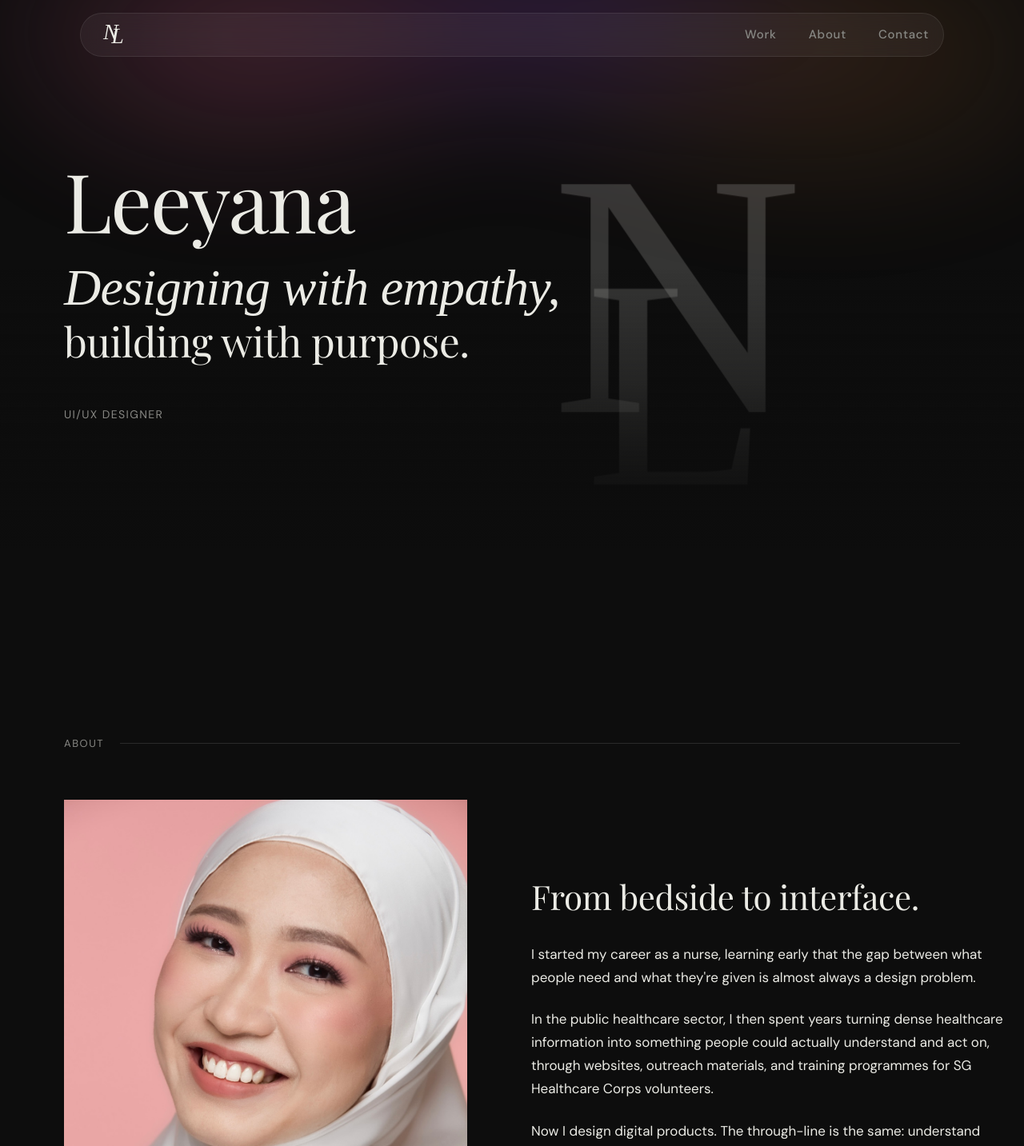
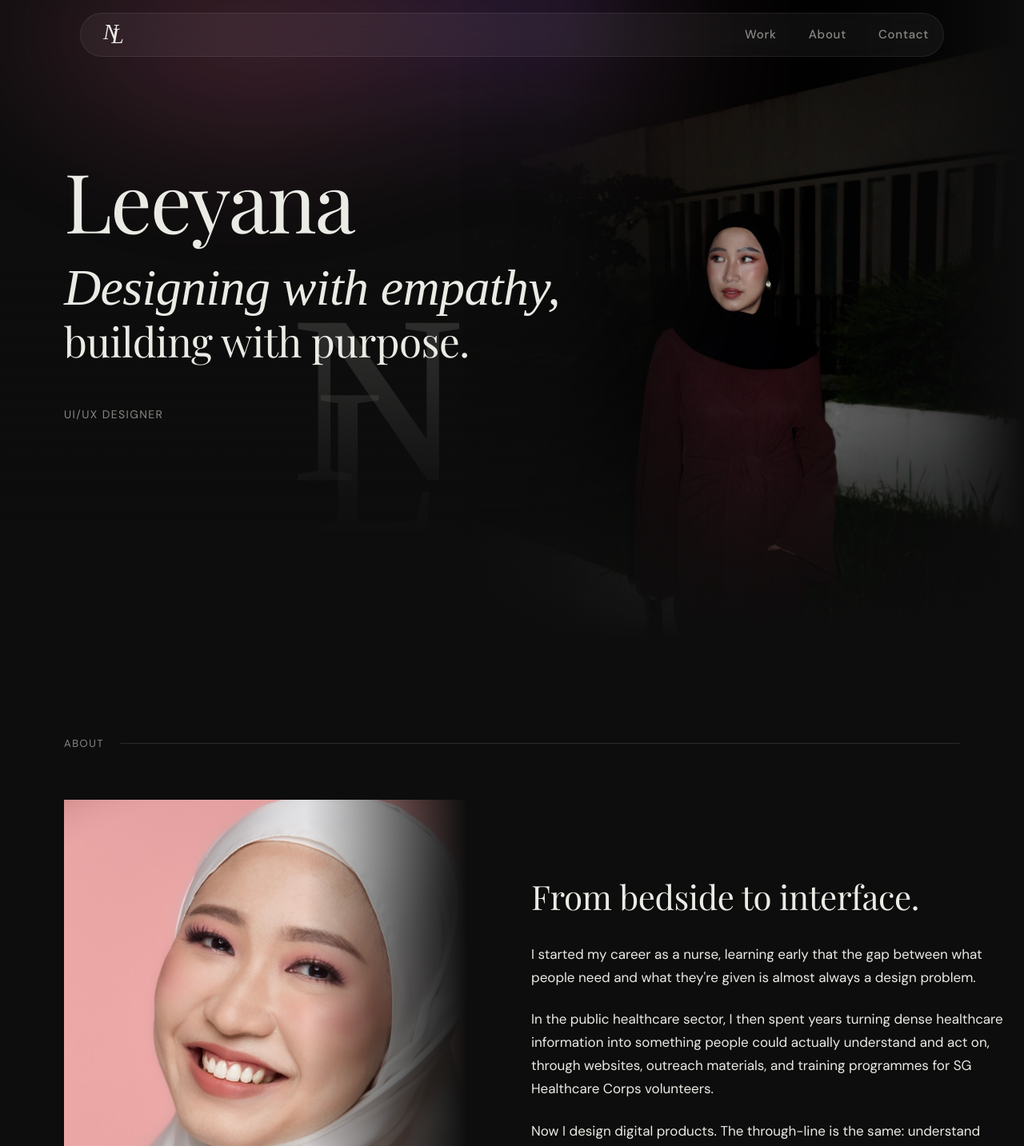
Before and after one commit to leeyana97/leeyana-portfolio, a React (Vite) app: page / in a window 1280 px wide. Shown: the top 1433 px of the page at 80% size. Built offline with nearby package versions, Linux system fonts and the light colour scheme; a web font is replaced by a local one.

Commit message:
Changes to hero photo of homepage

```diff
--- a/src/app/pages/HomePage.tsx
+++ b/src/app/pages/HomePage.tsx
@@ -1,4 +1,5 @@
 import leeyanaPhoto from '../../imports/Leeyana_profile_photo.jpg';
+import leeyanaHeroPhoto from '../../imports/Leeyana hero photo v2.JPG';
 import nlMonogram from '../../imports/image.png';
 import { useRouteTransition } from '../routeTransition';
 import { Navigation } from '../components/Navigation';
@@ -227,19 +228,72 @@ function HeroSection() {
       }}
       className="hero-glow max-md:!px-6 max-md:!pt-16 max-md:!pb-16 max-lg:!px-10"
     >
-      {/* Faint NL watermark — N and L converge diagonally */}
+      {/* ── Hero photo — right half on desktop, full-bleed on mobile ── */}
+      <div
+        aria-hidden="true"
+        className="hero-photo-wrap"
+        style={{
+          position: 'absolute',
+          top: 0,
+          right: 0,
+          width: '55%',
+          height: '100%',
+          zIndex: 1,
+          overflow: 'hidden',
+          /* mask-image makes the photo itself fade to transparent on the left so
+             the background + glow show through naturally — no painted-dark overlay
+             that creates a colour mismatch seam. */
+          WebkitMaskImage: 'linear-gradient(to right, transparent 0%, rgba(0,0,0,0.15) 18%, rgba(0,0,0,0.5) 32%, rgba(0,0,0,0.82) 48%, black 65%)',
+          maskImage: 'linear-gradient(to right, transparent 0%, rgba(0,0,0,0.15) 18%, rgba(0,0,0,0.5) 32%, rgba(0,0,0,0.82) 48%, black 65%)',
+        }}
+      >
+        <img
+          src={leeyanaHeroPhoto}
+          alt=""
+          style={{
+            width: '100%',
+            height: '100%',
+            objectFit: 'cover',
+            objectPosition: '40% 20%',
+            filter: 'contrast(1.12) brightness(0.88) saturate(0.85)',
+            display: 'block',
+          }}
+        />
+        {/* Right-edge fade — fades photo into background on the right side */}
+        <div
+          style={{
+            position: 'absolute',
+            inset: 0,
+            background: 'linear-gradient(to left, #0D0D0D 0%, rgba(13,13,13,0.4) 15%, transparent 40%)',
+            pointerEvents: 'none',
+          }}
+        />
+        {/* Bottom-to-top fade — mobile only, keeps text readable over full-bleed photo */}
+        <div
+          className="hero-photo-fade-bottom"
+          style={{
+            position: 'absolute',
+            inset: 0,
+            background: 'linear-gradient(to top, rgba(13,13,13,0.98) 0%, rgba(13,13,13,0.7) 45%, rgba(13,13,13,0.25) 100%)',
+            pointerEvents: 'none',
+            display: 'none',
+          }}
+        />
+      </div>
+
+      {/* Faint NL watermark — anchored to bottom-left as a background watermark */}
       <div
         aria-hidden="true"
         className="nl-hero-monogram"
         style={{
           position: 'absolute',
-          top: '45%',
-          left: '55%',
-          transform: 'translate(-50%, -50%)',
+          bottom: 'calc(-40px + 20vh)',
+          left: 'calc(-20px + 10vw)',
+          zIndex: 0,
           pointerEvents: 'none',
           userSelect: 'none',
-          width: 'clamp(400px, 60vw, 860px)',
-          height: 'clamp(280px, 42vw, 600px)',
+          width: 'clamp(278px, 41.5vw, 595px)',
+          height: 'clamp(194px, 29.1vw, 415px)',
           mixBlendMode: 'screen',
         }}
       >
@@ -250,7 +304,7 @@ function HeroSection() {
             top: '50%',
             left: '50%',
             fontFamily: '"Luxurious Script", cursive',
-            fontSize: 'clamp(227px, 34vw, 502px)',
+            fontSize: 'clamp(157px, 23.5vw, 346px)',
             color: C.primary,
             lineHeight: 1,
             fontWeight: 400,
@@ -267,7 +321,7 @@ function HeroSection() {
             top: '50%',
             left: '50%',
             fontFamily: '"Luxurious Script", cursive',
-            fontSize: 'clamp(194px, 29.2vw, 421px)',
+            fontSize: 'clamp(134px, 20.3vw, 291px)',
             color: C.primary,
             lineHeight: 1.6,
             fontWeight: 400,
@@ -450,7 +504,8 @@ function AboutSection() {
             whileInView={{ opacity: 1, scale: 1 }}
             viewport={{ once: true, margin: '-80px' }}
             transition={{ duration: 1.1, ease }}
-            style={{ overflow: 'hidden', aspectRatio: '3/4' }}
+            className="about-photo-wrap"
+            style={{ position: 'relative', overflow: 'hidden', aspectRatio: '3/4' }}
           >
             <img
               src={leeyanaPhoto}
--- a/src/styles/theme.css
+++ b/src/styles/theme.css
@@ -513,8 +513,37 @@
   }
 }
 
+/* ── About photo — right + bottom edge fades into dark background ───────────
+   ::before  = right-edge gradient (photo blends into the dark column gap)
+   ::after   = bottom-edge gradient (photo dissolves into the dark background)
+   Both sit above the <img> (z-index: 1) so no filter is needed on the img. */
+.about-photo-wrap::before,
+.about-photo-wrap::after {
+  content: '';
+  position: absolute;
+  inset: 0;
+  pointer-events: none;
+  z-index: 1;
+}
+
+.about-photo-wrap::before {
+  background: linear-gradient(
+    to right,
+    transparent 60%,
+    #0D0D0D 100%
+  );
+}
+
+.about-photo-wrap::after {
+  background: linear-gradient(
+    to bottom,
+    transparent 70%,
+    #0D0D0D 100%
+  );
+}
+
 /* ── Hero NL monogram — mobile repositioning ───────────────────────────────
-   Desktop: centred via top/left/translate (unchanged).
+   Desktop: anchored bottom-left (z-index: 0) behind text content (z-index: 2).
    Mobile: anchored to the lower-right, scaled to fit, rendered above the
    bottom gradient via z-index so mix-blend-mode: screen composites
    correctly against the dark background.                                    */
@@ -527,6 +556,20 @@
     transform: scale(0.715) !important;
     transform-origin: bottom right;
     z-index: 2 !important;
+  }
+
+  /* Hero photo: full-bleed on mobile, no mask (mask handles desktop only) */
+  .hero-photo-wrap {
+    width: 100% !important;
+    -webkit-mask-image: none !important;
+    mask-image: none !important;
+  }
+  .hero-photo-fade-bottom {
+    display: block !important;
+  }
+  /* Suppress the general bottom-fade gradient; the photo's own handles it */
+  .nl-hero-gradient {
+    display: none !important;
   }
 }
 
```
Also changed, not shown: src/imports/Leeyana hero photo v2.JPG (added), src/imports/Leeyana hero photo.jpg (added).
